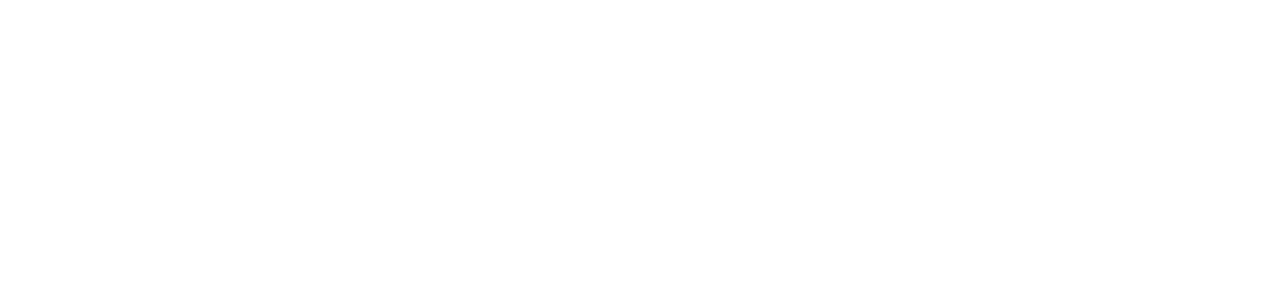
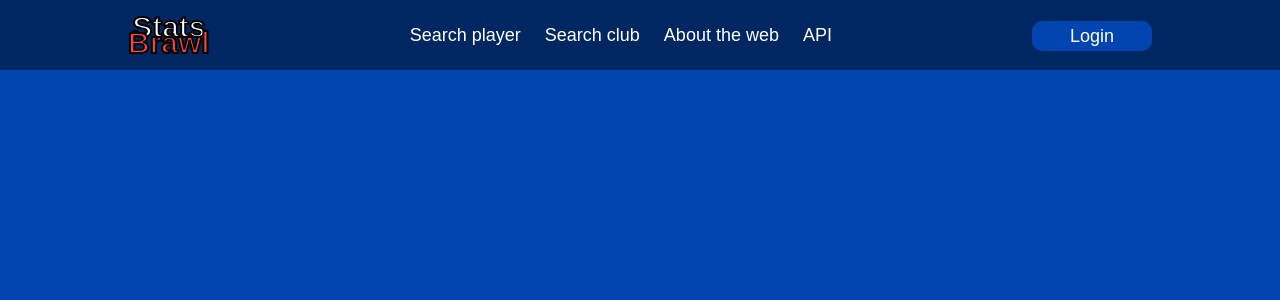
Before and after one commit to CkutlsGit/brawl-stats, a Nuxt app: page / in a window 1280 px wide. Shown: the top 300 px of the page. Built offline with nearby package versions, Linux system fonts and the light colour scheme.

Commit message:
added global css, added fonts folder, added header template with styled

```diff
--- /dev/null
+++ b/assets/css/global.css
@@ -0,0 +1,38 @@
+@font-face {
+    font-family: 'Lilita One', sans-serif;
+    src: url("../fonts/lilita-one.regular.ttf");
+    font-weight: normal;
+    font-style: normal;
+}
+
+@font-face {
+    font-family: 'Nougat', sans-serif;
+    src: url("../fonts/Nougat-ExtraBlack.ttf");
+    font-weight: normal;
+    font-style: normal;
+}
+
+:root {
+    --darkest-main-color: #002762;
+    --main-color: #0245B0;
+    --lightest-main-color: #0453CA;
+}
+
+* {
+    box-sizing: border-box;
+    font-size: 12px;
+    margin: 0;
+}
+
+body {
+    background: var(--main-color);
+    color: #fff;
+}
+
+.font-default {
+    font-family: 'Lilita One', sans-serif;
+}
+
+.font-title {
+    font-family: 'Nougat', sans-serif;
+}
--- /dev/null
+++ b/components/TheHeader.vue
@@ -0,0 +1,102 @@
+<template>
+  <header class="header">
+    <div class="header__content">
+      <div class="header__logo font-title">
+        <h1>Stats</h1>
+        <h1 class="header__logo--sub-logo">Brawl</h1>
+      </div>
+      <nav class="header__nav font-default">
+        <a href="">Search player</a>
+        <a href="">Search club</a>
+        <a href="">About the web</a>
+        <a href="">API</a>
+      </nav>
+      <div class="header__login">
+        <button>
+          Login
+        </button>
+      </div>
+    </div>
+  </header>
+</template>
+
+<script setup lang="ts">
+
+</script>
+
+<style scoped>
+.header {
+  height: 70px;
+  background: var(--darkest-main-color);
+}
+
+.header__content {
+  display: flex;
+  align-items: center;
+  justify-content: space-between;
+  max-width: 80%;
+  margin: 0 auto;
+}
+
+.header__logo {
+  user-select: none;
+  max-width: 120px;
+  padding-top: 10px;
+  text-align: center;
+}
+
+.header__logo h1 {
+  font-size: 2.5rem;
+  -webkit-text-stroke: 2px #000;
+}
+
+.header__logo .header__logo--sub-logo {
+  margin-top: -18px;
+  color: #FF4141;
+}
+
+.header__nav {
+  margin-top: 10px;
+  display: flex;
+  gap: 0 24px;
+}
+
+.header__nav a {
+  color: #fff;
+  font-size: 1.5rem;
+  text-decoration: none;
+  transition: .2s ease-in;
+}
+.header__nav a:hover {
+  color: #5d5d5d;
+}
+
+.header__login {
+  margin-top: 12px;
+}
+
+button{
+  background: transparent;
+  border: none;
+}
+button:focus{
+  outline: none;
+  border: none;
+}
+
+
+.header__login button {
+  width: 120px;
+  height: 30px;
+  cursor: pointer;
+  background: var(--main-color);
+  border-radius: 10px;
+  color: #fff;
+  font-size: 1.5rem;
+  font-family: 'Lilita One', sans-serif;
+  transition: .2s ease-in;
+}
+.header__login button:hover {
+  background: #003994;
+}
+</style>
--- a/layouts/default.vue
+++ b/layouts/default.vue
@@ -1,5 +1,6 @@
 <template>
-
+  <the-header/>
+  <slot/>
 </template>
 
 <script setup lang="ts">
--- a/nuxt.config.ts
+++ b/nuxt.config.ts
@@ -1,5 +1,8 @@
 // https://nuxt.com/docs/api/configuration/nuxt-config
 export default defineNuxtConfig({
   compatibilityDate: '2024-04-03',
-  devtools: { enabled: true }
+  devtools: { enabled: true },
+  css: [
+      '@/assets/css/global.css'
+  ]
 })
--- a/pages/index.vue
+++ b/pages/index.vue
@@ -1,5 +1,6 @@
 <template>
-
+  <div>
+  </div>
 </template>
 
 <script setup lang="ts">
```
Also changed, not shown: assets/fonts/Nougat-ExtraBlack.ttf (added), assets/fonts/lilita-one.regular.ttf (added).
